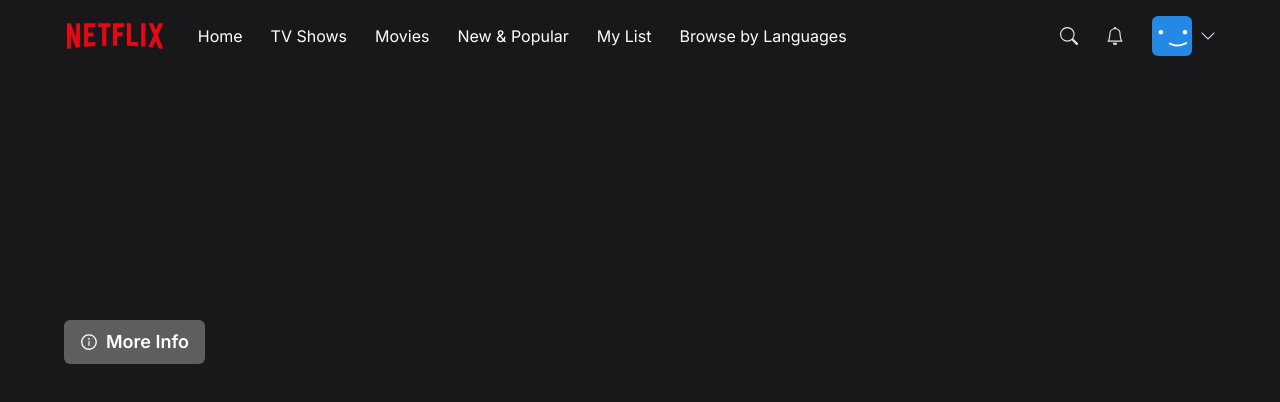
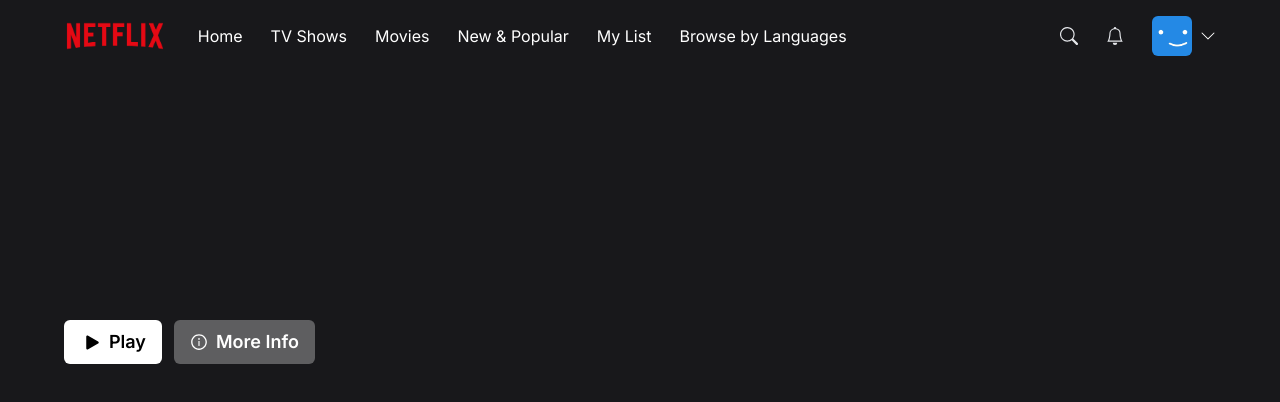
Before and after one commit to ranabarakat/netflix-clone, a Next.js app: page / in a window 1280 px wide. Shown: the top 402 px of the page. Built offline with nearby package versions, Linux system fonts and the light colour scheme; no server answers; the database is empty; sample sign-in values are in the browser's storage.

Commit message:
single movie endpoint, play button functionality

```diff
--- /dev/null
+++ b/app/api/movies/[movieid]/route.ts
@@ -0,0 +1,35 @@
+
+import { NextRequest, NextResponse } from 'next/server';
+import serverAuth from '../../../../lib/serverAuth';
+import prismadb from '@/lib/prismadb';
+
+
+export async function GET(req: NextRequest) {
+    try {
+        await serverAuth(req);
+        const url = new URL(req.url);
+        const pathnameParts = url.pathname.split('/');
+        const movieId = pathnameParts[pathnameParts.length - 1];
+        if (typeof movieId !== "string") {
+            throw new Error('Invalid ID');
+        }
+
+        if (!movieId) {
+            throw new Error('Invalid ID');
+        }
+        const movie = await prismadb.movie.findUnique({
+            where: {
+                id: movieId,
+            }
+        });
+        if (!movie) {
+            throw new Error('Invalid ID');
+        }
+        // Return the current user with a 200 OK response
+        return NextResponse.json(movie, { status: 200 });
+    } catch (error) {
+        console.log(error);
+        // Return a 400 Bad Request response in case of an error
+        return NextResponse.json({ error: 'Something went wrong' }, { status: 400 });
+    }
+}
--- /dev/null
+++ b/app/watch/[movieId]/page.tsx
@@ -0,0 +1,31 @@
+'use client';
+
+import React from 'react';
+import { useParams, useRouter, useSearchParams } from 'next/navigation';
+import useMovie from '@/hooks/useMovie';
+import { AiOutlineArrowLeft } from 'react-icons/ai';
+
+
+const Watch = () => {
+    const router = useRouter();
+    // const searchParams = useSearchParams();
+    // const movieId = searchParams.get('id');
+    const { movieId } = useParams();
+
+
+    const { data } = useMovie(movieId as string);
+
+    return (
+        <div className="h-screen w-screen bg-black">
+            <nav className="fixed w-full p-4 z-10 flex flex-row items-center gap-8 bg-black bg-opacity-70">
+                <AiOutlineArrowLeft onClick={() => router.push('/')} className="text-white cursor-pointer hover:opacity-80 transition" size={35} />
+                <p className="text-white text-1xl md:text-3xl font-bold">
+                    <span className="font-light">Watching:</span> {data?.title}
+                </p>
+            </nav>
+            <video className="h-full w-full" autoPlay controls src={data?.videoUrl}></video>
+        </div>
+    )
+}
+
+export default Watch;
--- a/components/Billboard.tsx
+++ b/components/Billboard.tsx
@@ -1,5 +1,6 @@
 import useBillboard from '@/hooks/useBillboard';
 import { AiOutlineInfoCircle } from 'react-icons/ai';
+import PlayButton from './PlayButton';
 
 const Billboard = () => {
 
@@ -16,6 +17,7 @@ const Billboard = () => {
                     {data?.description}
                 </p>
                 <div className='flex flex-row items-center mt-3 md:mt-4 gap-3'>
+                    <PlayButton movieId={data?.id} />
                     <button className='bg-white bg-opacity-30 rounded-md py-1 md: py-2 px-2 md:px-4 w-auto text-xs lg:text-lg font-semibold text-white flex flex-row gap-2 items-center hover:bg-opacity-20 transition '>
                         <AiOutlineInfoCircle />  More Info
                     </button>
--- a/components/MovieCard.tsx
+++ b/components/MovieCard.tsx
@@ -1,5 +1,5 @@
 import React, { useCallback } from 'react';
-import { useRouter } from 'next/router';
+import { useRouter } from 'next/navigation';
 // import { ChevronDownIcon } from '@heroicons/react/24/outline';
 import { BsFillPlayFill } from 'react-icons/bs';
 // import { MovieInterface } from '@/types';
@@ -11,7 +11,7 @@ interface MovieCardProps {
 }
 
 const MovieCard: React.FC<MovieCardProps> = ({ data }) => {
-    // const router = useRouter();
+    const router = useRouter();
     // const { openModal } = useInfoModalStore();
 
     // const redirectToWatch = useCallback(() => router.push(`/watch/${data.id}`), [router, data.id]);
@@ -70,7 +70,7 @@ const MovieCard: React.FC<MovieCardProps> = ({ data }) => {
           rounded-b-md
           ">
                     <div className="flex flex-row items-center gap-3">
-                        <div onClick={() => { }} className="cursor-pointer w-6 h-6 lg:w-10 lg:h-10 bg-white rounded-full flex justify-center items-center transition hover:bg-neutral-300">
+                        <div onClick={() => router.push(`/watch/${data?.id}`)} className="cursor-pointer w-6 h-6 lg:w-10 lg:h-10 bg-white rounded-full flex justify-center items-center transition hover:bg-neutral-300">
                             <BsFillPlayFill className="text-black ml-1" size={30} />
                         </div>
                         <FavoriteButton movieId={data?.id} />
--- /dev/null
+++ b/components/PlayButton.tsx
@@ -0,0 +1,36 @@
+import React from 'react';
+import { useRouter } from 'next/navigation';
+import { BsFillPlayFill } from 'react-icons/bs';
+
+interface PlayButtonProps {
+    movieId: string;
+}
+
+const PlayButton: React.FC<PlayButtonProps> = ({ movieId }) => {
+    const router = useRouter();
+
+    return (
+        <button
+            onClick={() => router.push(`/watch/${movieId}`)}
+            className="
+        bg-white
+        rounded-md
+        py-1 md:py-2
+        px-2 md:px-4
+        w-auto
+        text-xs lg:text-lg
+        font-semibold
+        flex
+        flex-row
+        items-center
+        hover:bg-neutral-300
+        transition
+        "
+        >
+            <BsFillPlayFill size={25} className="mr-1" />
+            Play
+        </button>
+    );
+}
+
+export default PlayButton;
--- /dev/null
+++ b/hooks/useMovie.ts
@@ -0,0 +1,13 @@
+import useSWR from "swr";
+import fetcher from '../lib/fetcher';
+
+const useMovie = (id?: string) => {
+    const { data, error, isLoading } = useSWR(id ? `../api/movies/${id}` : null, fetcher, {
+        revalidateIfStale: false,
+        revalidateOnFocus: false,
+        revalidateOnReconnect: false,
+    });
+    return { data, error, isLoading }
+}
+
+export default useMovie;
```
